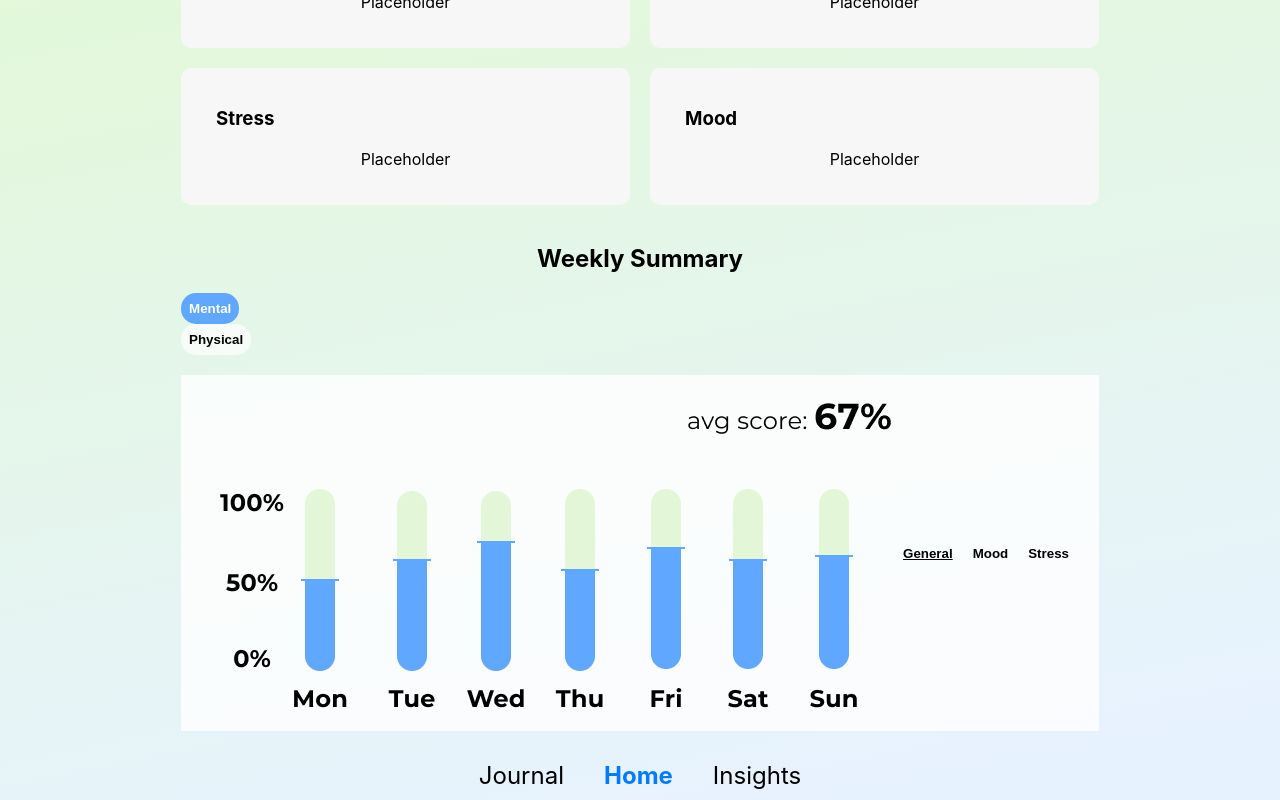
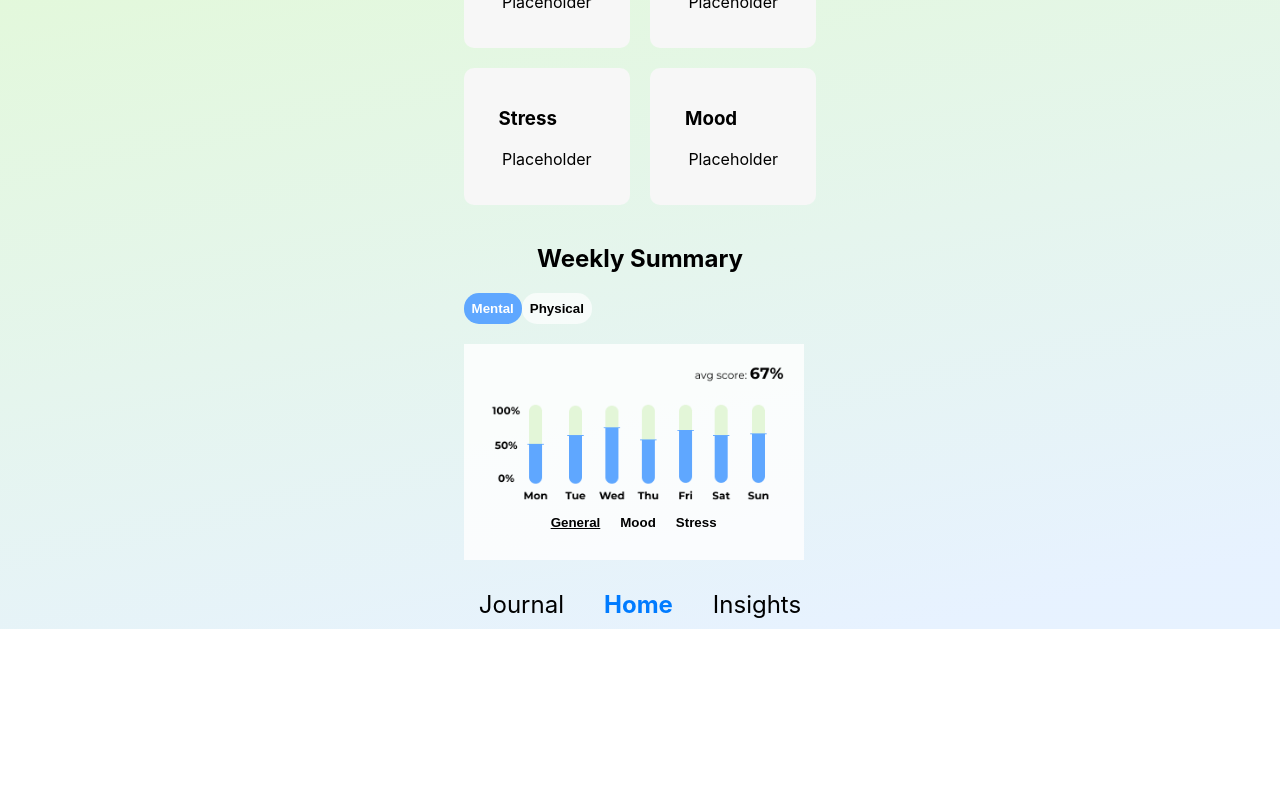
Before and after one commit to lillykml/client, a React (Create React App) app: page /home in a window 1280 px wide. Shown: the part 530-1330 px from the top of the page. After the commit the page ends 1159 px from the top, so only its background shows below. Built offline with nearby package versions, Linux system fonts and the light colour scheme; the HTML template or start-up script is replaced by a standard one.

Commit message:
home update 3

```diff
--- a/src/Pages/home.css
+++ b/src/Pages/home.css
@@ -63,7 +63,7 @@
 
 .tabs {
     display: flex;
-    flex-direction: column;
+    flex-direction: row;
     align-items: flex-start;
 }
 
@@ -75,14 +75,16 @@
 }
 
 .graph-container {
-    display: flex;
-    flex-direction: row;
     align-items: center;
-    min-width: 300px;
-    min-height: 200px;
+    max-width: 300px;
+    max-height: 200px;
     background-color: rgba(255, 255, 255, 0.8);
     padding: 20px;
     margin-top: 20px;
+}
+
+.graph-container img {
+    max-width: 100%;
 }
 
 .graph-container button {
--- a/src/pages/Home.js
+++ b/src/pages/Home.js
@@ -62,7 +62,7 @@ const Home = () => {
                     </div>
                     <div className="graph-container">
                         <img src={`../assets/graph.png`} alt="graph"/>
-
+                        <div>
                         {['General', 'Mood', 'Stress'].map(buttonText => (
                             <button
                                 key={buttonText}
@@ -72,6 +72,7 @@ const Home = () => {
                                 {buttonText}
                             </button>
                         ))}
+                        </div>
                     </div>
                 </div>
             </div>
```
